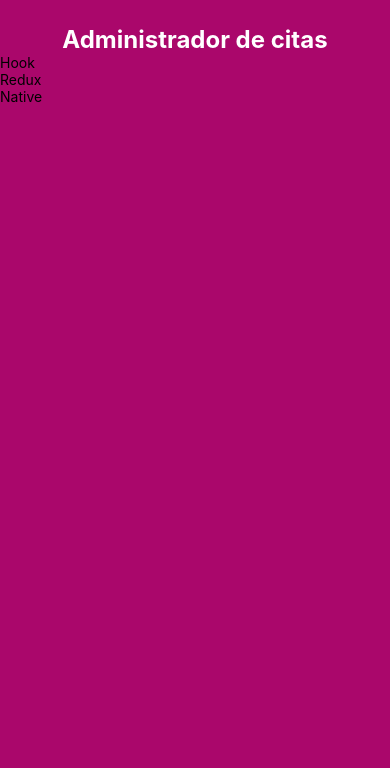
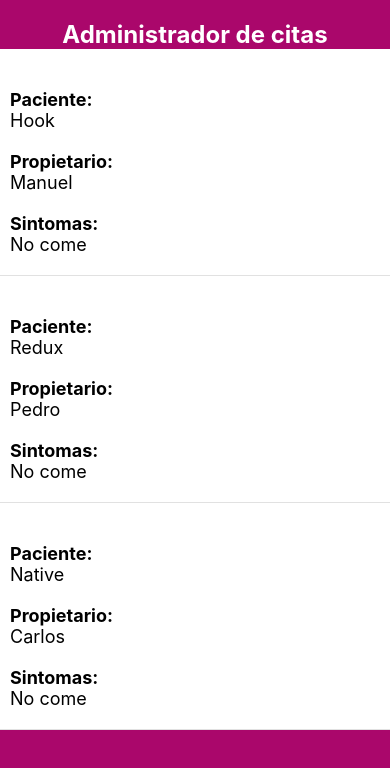
Before and after one commit to elperlanegra/RN-citas, a React Native app: screen / in a window 390 px wide. Shown: the top 768 px of the page. Built offline with nearby package versions, Linux system fonts and the light colour scheme.

Commit message:
estilos al componente Cita

```diff
--- a/App.js
+++ b/App.js
@@ -1,5 +1,6 @@
 import React, {useState} from 'react';
 import {Text, StyleSheet, View, FlatList} from 'react-native';
+import Cita from './components/Cita';
 
 const App = () => {
   // definir el state de citas
@@ -15,19 +16,9 @@
 
       <FlatList
         data={citas}
-        renderItem={({item}) => (
-          <View>
-            <Text>{item.paciente}</Text>
-          </View>
-        )}
+        renderItem={({item}) => <Cita item={item} />}
         keyExtractor={cita => cita.id}
       />
-
-      {/*citas.map(cita => (
-          <View>
-            <Text>{cita.paciente}</Text>
-          </View>
-      ))*/}
     </View>
   );
 };
@@ -40,7 +31,7 @@
 
   titulo: {
     color: '#fff',
-    marginTop: 25,
+    marginTop: 20,
     fontSize: 24,
     fontWeight: 'bold',
     textAlign: 'center',
--- /dev/null
+++ b/components/Cita.js
@@ -0,0 +1,42 @@
+import React from 'react';
+import {Text, StyleSheet, View} from 'react-native';
+
+const Cita = ({item}) => {
+  return (
+    <View style={styles.cita}>
+      <View>
+        <Text style={styles.label}>Paciente: </Text>
+        <Text style={styles.texto}>{item.paciente}</Text>
+      </View>
+      <View>
+        <Text style={styles.label}>Propietario: </Text>
+        <Text style={styles.texto}>{item.propietario}</Text>
+      </View>
+      <View>
+        <Text style={styles.label}>Sintomas: </Text>
+        <Text style={styles.texto}>{item.sintomas}</Text>
+      </View>
+    </View>
+  );
+};
+
+const styles = StyleSheet.create({
+  cita: {
+    backgroundColor: '#fff',
+    borderColor: '#e1e1e1',
+    borderStyle: 'solid',
+    borderBottomWidth: 1,
+    paddingVertical: 20,
+    paddingHorizontal: 10,
+  },
+  label: {
+    fontWeight: 'bold',
+    fontSize: 18,
+    marginTop: 20,
+  },
+  texto: {
+    fontSize: 18,
+  },
+});
+
+export default Cita;
```
